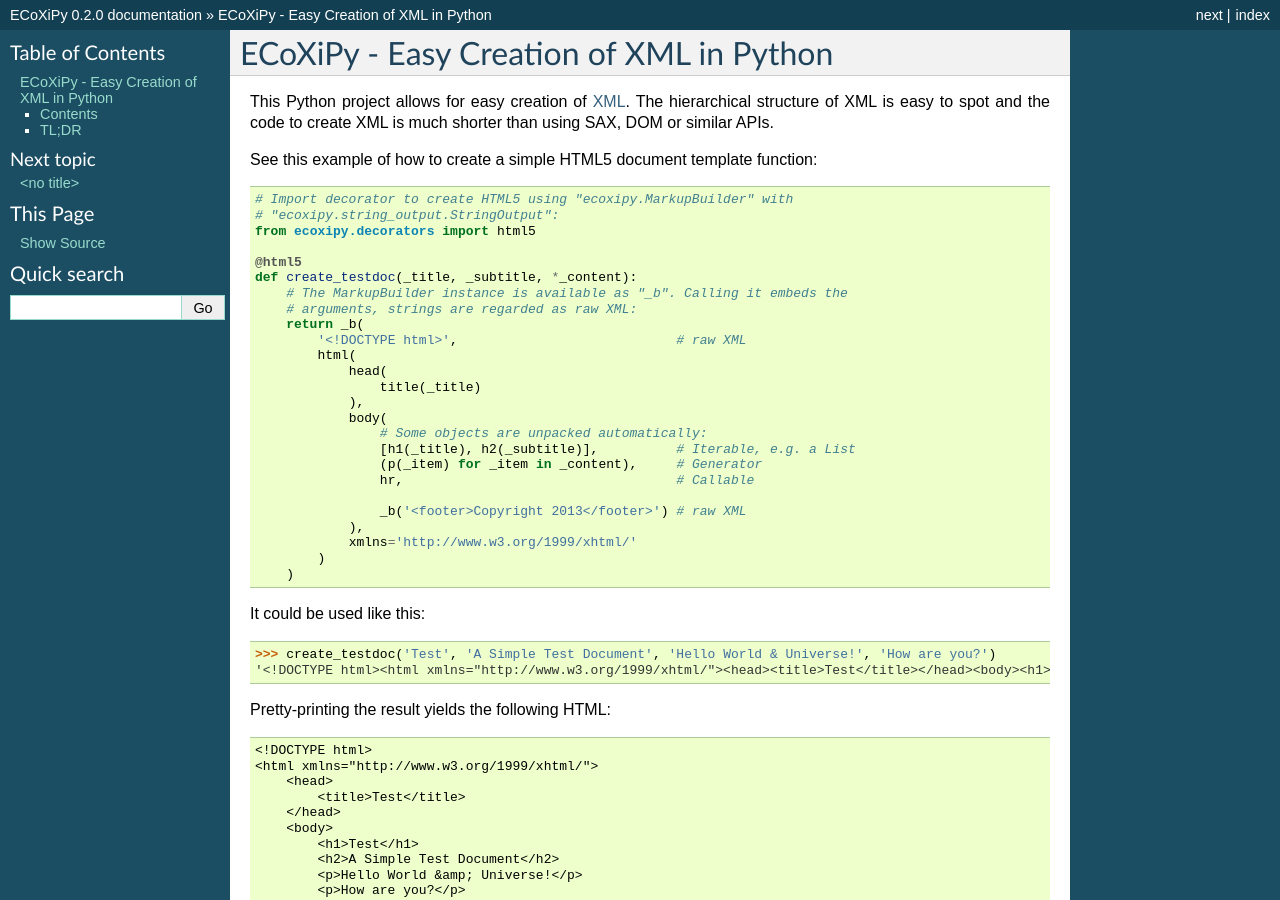
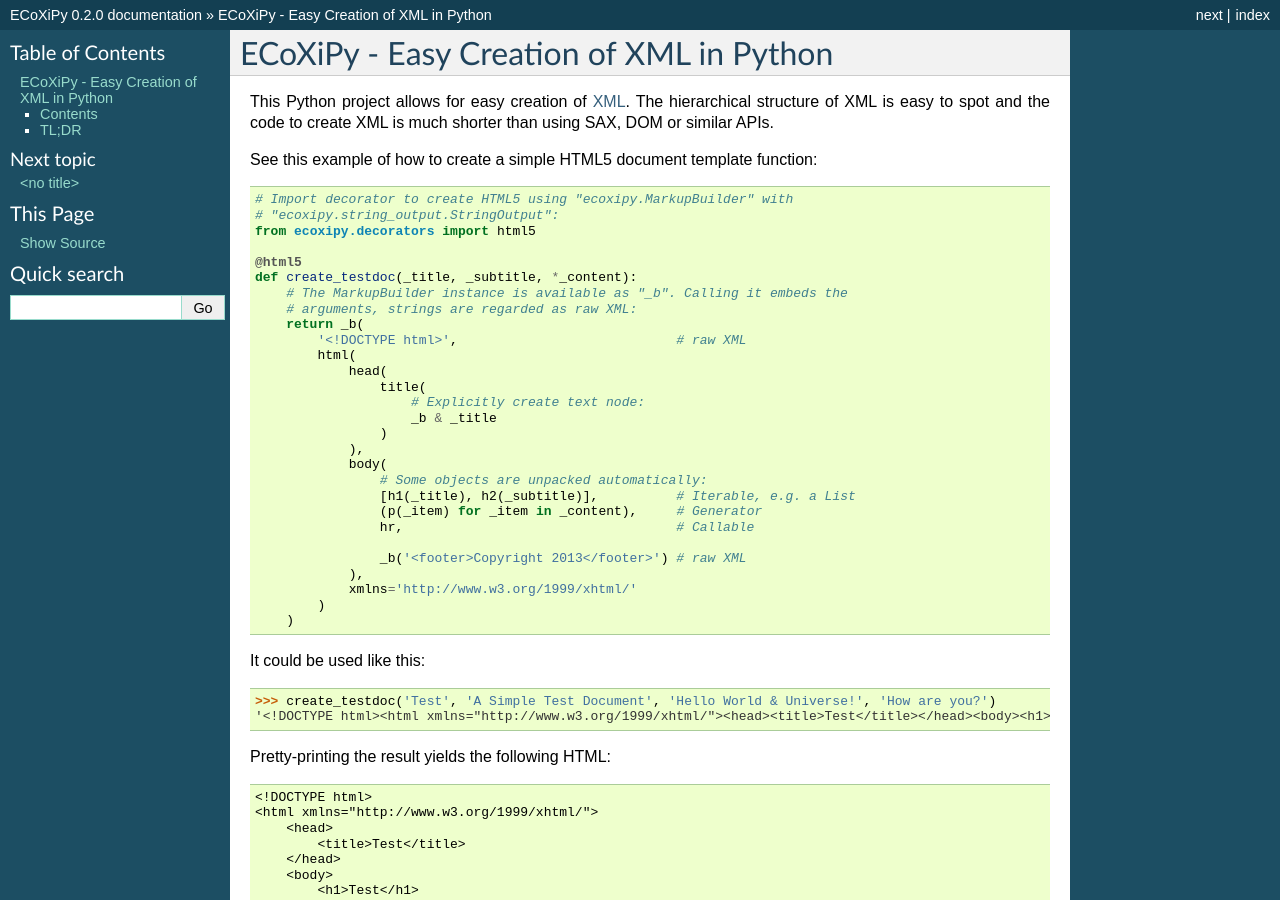
Before and after one commit to IvIePhisto/ECoXiPy, a Sphinx documentation site: the page built from doc/source/index.rst, in a window 1280 px wide and 900 px high. Built offline with Sphinx 7.4.7, drawn with Linux system fonts in a browser that asks for light colours.

Commit message:
* improved intro example

```diff
--- a/doc/source/index.rst
+++ b/doc/source/index.rst
@@ -21,7 +21,10 @@ See this example of how to create a simple HTML5 document template function::
             '<!DOCTYPE html>',                            # raw XML
             html(
                 head(
-                    title(_title)
+                    title(
+                        # Explicitly create text node:
+                        _b & _title
+                    )
                 ),
                 body(
                     # Some objects are unpacked automatically:
```
Also changed, not shown: README.md (+4 -1 lines).
